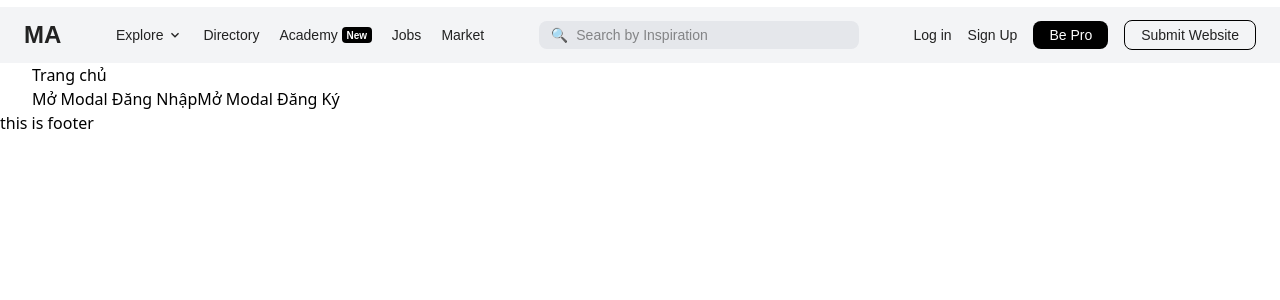
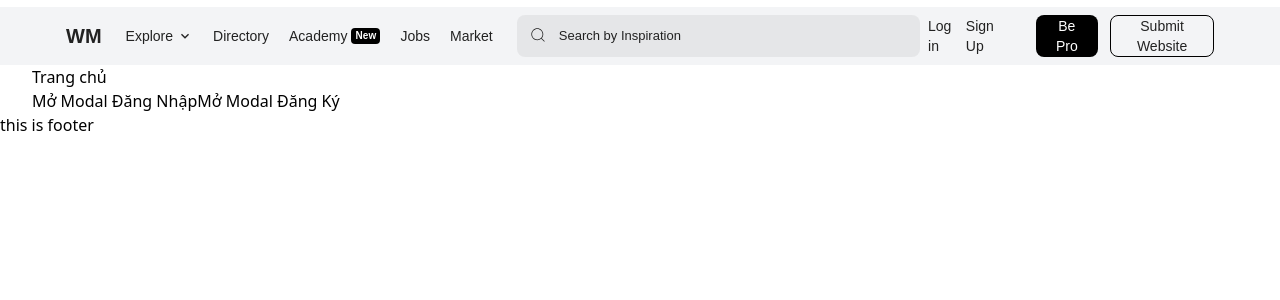
Before and after one commit to RLnofell/with-me-website, a React (Vite) app: page / in a window 1280 px wide. Shown: the top 300 px of the page. Built offline with nearby package versions, Linux system fonts and the light colour scheme.

Commit message:
ui(navbar): navbar header ui

```diff
--- a/src/core/components/Header/Navbar.jsx
+++ b/src/core/components/Header/Navbar.jsx
@@ -1,32 +1,23 @@
 import React from "react";
-import NavbarMenu from '../ui/NavbarMenu.jsx';
+import NavbarMenu from './contents/NavbarMenu.jsx';
+import NavbarLogo from './contents/NavbarLogo.jsx';
+import NavbarSearch from './contents/NavbarSearch.jsx';
+import NavbarActions from './contents/NavbarActions.jsx';
 
 const Navbar = () => {
   return (
-    <nav className="navbar font-inter-tight text-sm text-primary flex items-center justify-between bg-gray-100 px-6 py-3">
+    <nav className="navbar font-inter-tight text-sm text-primary flex items-center justify-between bg-gray-100 px-[66px] py-2">
       {/* Logo */}
-      <div className="text-2xl font-bold">MA</div>
+      <NavbarLogo/>
 
       {/* Menu */}
       <NavbarMenu/>
 
       {/* Search Bar */}
-      <div className="flex items-center w-80 bg-gray-200 px-3 py-1 rounded-lg">
-        <span className="text-gray-500">🔍</span>
-        <input
-          type="text"
-          placeholder="Search by Inspiration"
-          className="w-full bg-transparent outline-none px-2 text-sm"
-        />
-      </div>
+      <NavbarSearch/>
 
       {/* Actions */}
-      <div className="flex items-center gap-4">
-        <a href="#" className="text-sm">Log in</a>
-        <a href="#" className="text-sm">Sign Up</a>
-        <button className="bg-black text-white px-4 py-1 text-sm rounded-lg">Be Pro</button>
-        <button className="border border-black px-4 py-1 text-sm rounded-lg">Submit Website</button>
-      </div>
+      <NavbarActions/>
     </nav>
   );
 };
--- /dev/null
+++ b/src/core/components/Header/contents/NavbarActions.jsx
@@ -0,0 +1,17 @@
+import React from 'react';
+
+const NavbarActions = () => {
+  return(
+    <div className="font-inter-tight flex items-center gap-3 max-h-[42px]">
+      <div className="pr-6 gap-3 flex items-center">
+        <a href="#" className="text-sm">Log in</a>
+        <a href="#" className="text-sm">Sign Up</a>
+      </div>
+
+      <button className="bg-black text-white px-4 h-[42px] max-h-[42px] text-sm hover:bg-black/80 rounded-lg">Be Pro</button>
+      <button className="border border-black px-4 h-[42px] max-h-[42px] hover:bg-black/80 hover:text-white text-sm rounded-lg">Submit Website</button>
+    </div>
+  )
+}
+
+export default React.memo(NavbarActions);
--- /dev/null
+++ b/src/core/components/Header/contents/NavbarLogo.jsx
@@ -0,0 +1,11 @@
+import React from 'react';
+
+const NavbarLogo = () => {
+  return(
+    <div className="font-bold text-xl mr-2">
+      WM
+    </div>
+  )
+}
+
+export default React.memo(NavbarLogo);
--- a/src/core/components/ui/NavbarMenu.jsx
+++ b/src/core/components/Header/contents/NavbarMenu.jsx
@@ -13,19 +13,19 @@ const menuItems = [
 
 const NavbarMenu = () => {
   return (
-    <div className="flex gap-5 text-sm font-inter-tight">
+    <div className="flex gap-5 text-sm font-inter-tight mx-4">
       {menuItems.map((item) => (
         <Link
           key={item.name}
           to={item.path}
-          className="flex items-center justify-center gap-1 hover:text-blue-500 relative"
+          className="flex items-center justify-center gap-1 hover:text-primary/80 text-primary relative font-medium"
         >
-          <span>{item.name}</span>
+          <p className="min-w-5">{item.name}</p>
           {item.icon && <span>{item.icon}</span>}
 
           {item.isNew && (
-            <span className="relative text-[10px] flex items-center justify-center font-semibold text-white bg-black overflow-hidden rounded-sm min-w-[30px] min-h-[15px]">
-              <span className="flex z-10 mt-0.5">New</span>
+            <span className="relative text-[10px] flex items-center justify-center font-semibold text-white bg-black overflow-hidden rounded-sm min-w-[29px] min-h-[15px]">
+              <span className="flex z-10 mt-[1px]">New</span>
               <motion.span
                 className="absolute left-0 top-0 w-full h-full bg-gradient-to-r from-transparent via-white/80 to-transparent"
                 style={{
--- /dev/null
+++ b/src/core/components/Header/contents/NavbarSearch.jsx
@@ -0,0 +1,17 @@
+import React from 'react';
+import { CiSearch } from "react-icons/ci";
+
+const NavbarSearch = () => {
+  return(
+    <div className="font-inter-tight font-extralight text-primary flex items-center w-[500px] h-[42px] mx-2 bg-black/6 rounded-lg">
+      <span className="text-primary ml-3 mb-0.5 "><CiSearch size={18}/></span>
+      <input
+        type="text"
+        placeholder="Search by Inspiration"
+        className="w-full bg-transparent outline-none px-3 text-[13px] font-inter-tight font-medium placeholder-primary"
+      />
+    </div>
+  )
+}
+
+export default React.memo(NavbarSearch);
--- a/src/styles/fonts.css
+++ b/src/styles/fonts.css
@@ -2,6 +2,14 @@
     font-family: 'Inter Tight';
     src: url('/public/fonts/InterTight-Light.ttf') format('opentype');
     font-weight: 300;
+    font-style: normal;
+    font-display: swap;
+}
+
+@font-face {
+    font-family: 'Inter Tight';
+    src: url('/public/fonts/InterTight-Regular.ttf') format('opentype');
+    font-weight: 400;
     font-style: normal;
     font-display: swap;
 }
@@ -16,6 +24,14 @@
 
 @font-face {
     font-family: 'Inter Tight';
+    src: url('/public/fonts/InterTight-SemiBold.ttf') format('opentype');
+    font-weight: 600;
+    font-style: normal;
+    font-display: swap;
+}
+
+@font-face {
+    font-family: 'Inter Tight';
     src: url('/public/fonts/InterTight-Bold.ttf') format('opentype');
     font-weight: 700;
     font-style: normal;
```
Also changed, not shown: src/App.css (line endings or trailing spaces).
